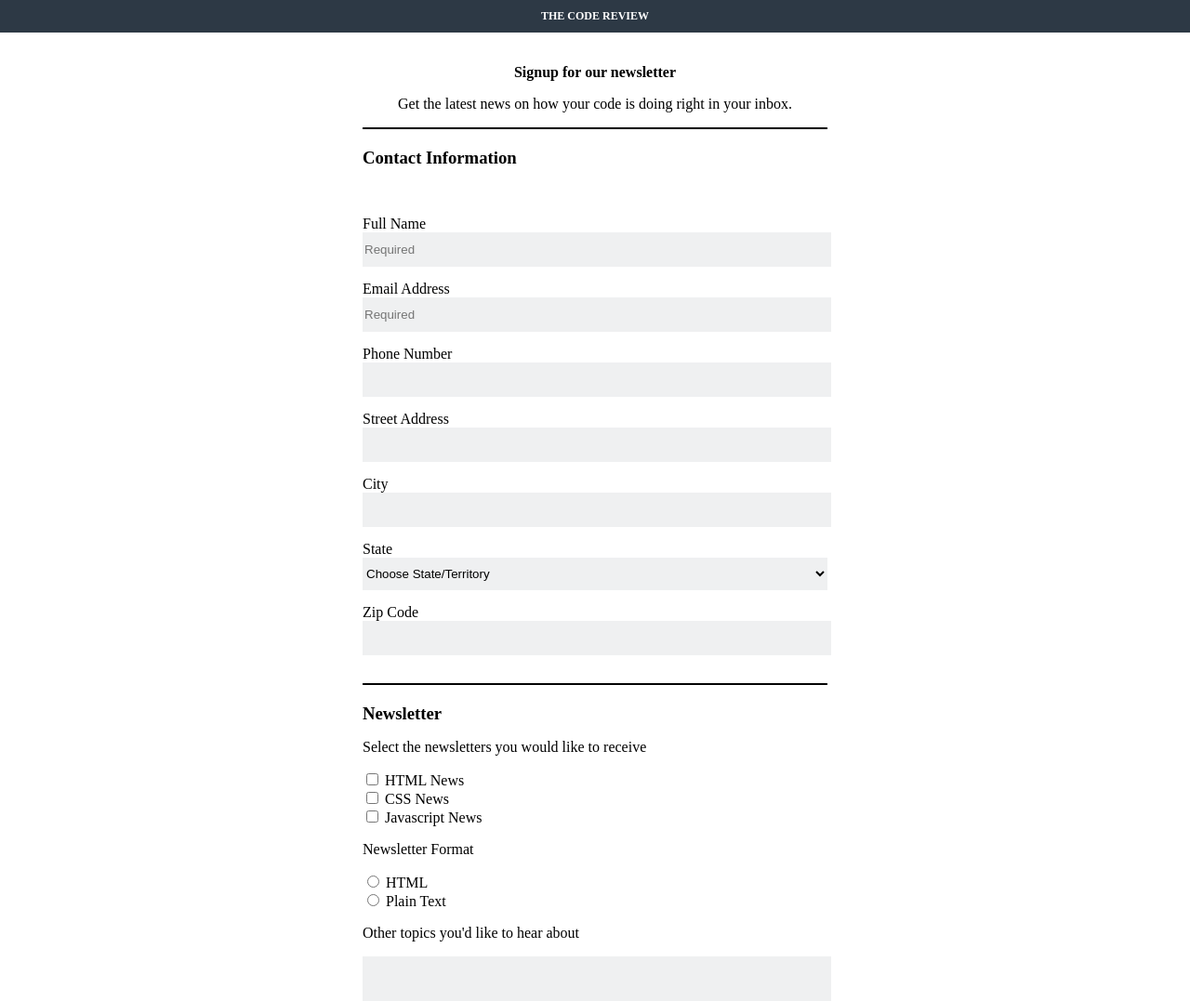
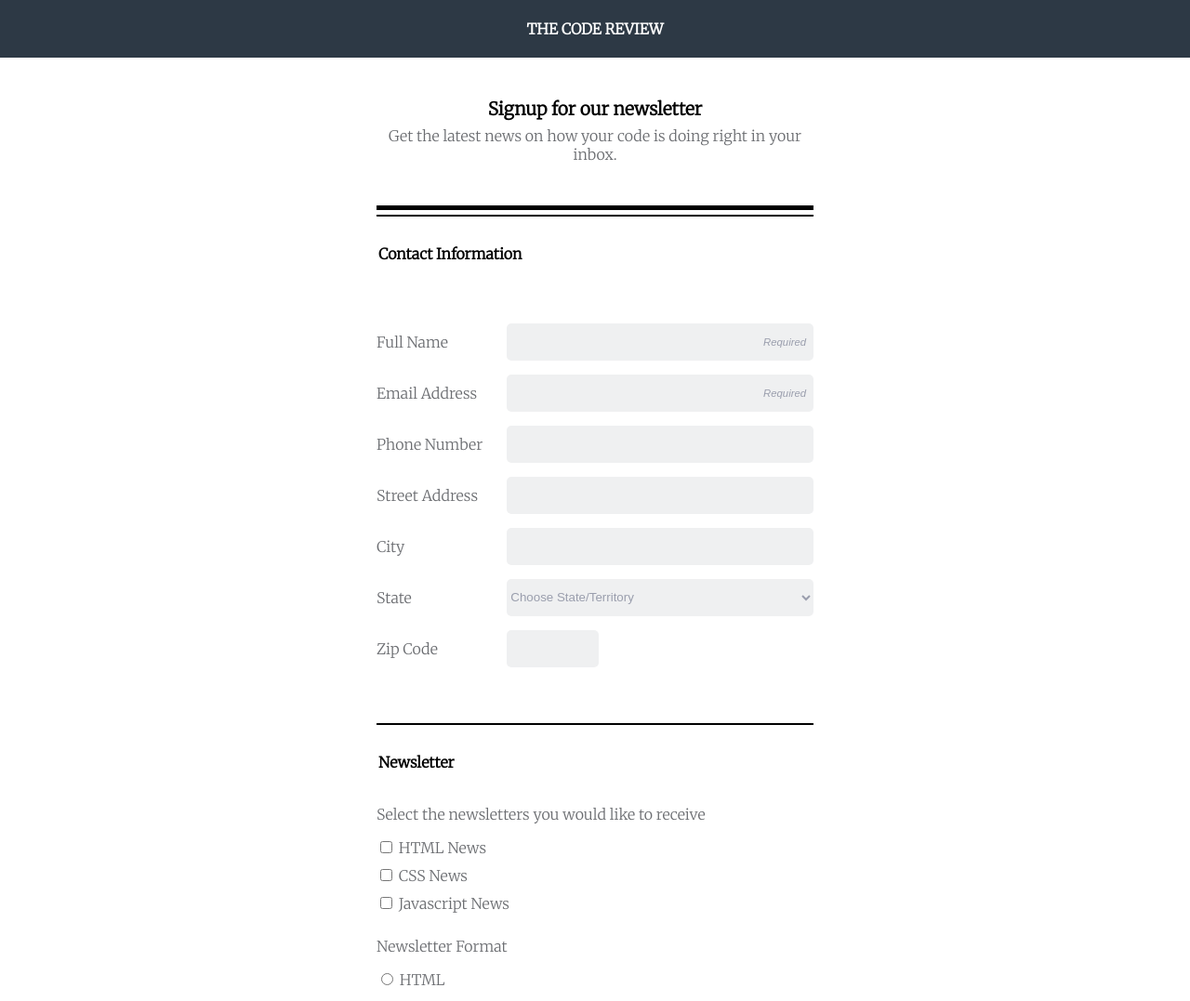
Before and after one commit to Brady1138/Unit-03---Online-Registration-Form, a plain HTML site: page index.html in a window 1280 px wide. Shown: the top 1077 px of the page at 93% size. Drawn offline with Linux system fonts and the light colour scheme.

Commit message:
1.0.0
Completed front end

```diff
--- a/index.html
+++ b/index.html
@@ -4,6 +4,11 @@
     <meta charset="UTF-8">
     <meta http-equiv="X-UA-Compatible" content="IE=edge">
     <meta name="viewport" content="width=device-width, initial-scale=1.0">
+    <link rel="preconnect" href="https://fonts.googleapis.com">
+    <link rel="preconnect" href="https://fonts.gstatic.com" crossorigin>
+    <link rel="preconnect" href="https://fonts.googleapis.com">
+    <link rel="preconnect" href="https://fonts.gstatic.com" crossorigin>
+    <link href="https://fonts.googleapis.com/css2?family=Merriweather:ital,wght@0,300;1,700&display=swap" rel="stylesheet">
     <link rel="stylesheet" href="style.css">
     <title>Online Form</title>
 </head>
@@ -14,27 +19,50 @@
     <main>
         <h2>Signup for our newsletter</h2>
         <p>Get the latest news on how your code is doing right in your inbox.</p>
+        <div class="spacer_field"></div>
         <form action="index.html" method="post">
+            <div class="spacer_line"></div>
             <fieldset>
-                <h3>Contact Information</h3><br>
+                <legend>Contact Information</legend><br>
             <br>
+                <div class="entry">
+                <label for="name" class="open_fields">Full Name</label><br>
+                <div class="these_inputs">
+                <input type="text" id="name" class="first_field" name="name" placeholder="Required"><br>
+                </div>
+            </div>
 
-                <label for="name" class="open_fields">Full Name</label>
-                <input type="text" id="name" class="first_field" name="name" placeholder="Required"><br>
+                <div class="entry">
+                <label for="email" class="open_fields">Email Address</label><br>
+                <div class="these_inputs">
+                <input type="email" id="email" class="first_field" name="email" placeholder="Required"><br>
+            </div>
+                </div>
 
-                <label for="email" class="open_fields">Email Address</label>
-                <input type="email" id="email" class="first_field" name="email" placeholder="Required"><br>
+                <div class="entry">
+                <label for="phone" class="open_fields">Phone Number</label><br>
+                <div class="these_inputs">
+                <input type="text" id="phone" class="first_field" name="phone"><br>
+            </div>
+                </div>
 
-                <label for="phone" class="open_fields">Phone Number</label>
-                <input type="text" id="phone" class="first_field" name="phone"><br>
+                <div class="entry">
+                <label for="address" class="open_fields">Street Address</label><br>
+                <div class="these_inputs">
+                <input type="text" id="address" class="first_field" name="address"><br>
+            </div>
+                </div>
 
-                <label for="address" class="open_fields">Street Address</label>
-                <input type="text" id="address" class="first_field" name="address"><br>
+                <div class="entry">
+                <label for="city" class="open_fields">City</label><br>
+                <div class="these_inputs">
+                <input type="text" id="city" class="first_field" name="city"><br>
+            </div>
+                </div>
 
-                <label for="city" class="open_fields">City</label>
-                <input type="text" id="city" class="first_field" name="city"><br>
-
-                <label for="state" class="open_fields">State</label>
+                <div class="entry">
+                <label for="state" class="open_fields">State</label><br>
+                <div class="these_inputs">
                 <select name="state" id="state" class="first_field">
                     <option value="">Choose State/Territory</option>
                     <optgroup label="States">
@@ -99,33 +127,56 @@
                         <option value="Virgin Islands">Virgin Islands</option>
                     </optgroup>
                 </select><br>
+            </div>
+            </div>
 
-                <label for="zip" class="open_fields">Zip Code</label>
+            <div class="entry">
+                <label for="zip" class="open_fields">Zip Code</label><br><br>
+                <div class="these_inputs" id="zip_entry">
                 <input type="number" name="zip" id="zip" class="first_field">
+            </div>
+        </div>
             </fieldset>
+
+            <div class="spacer_line"></div>
+
             <fieldset>
-                <h3>Newsletter</h3>
+                <legend>Newsletter</legend>
                 <p>Select the newsletters you would like to receive</p>
                 <div class="second_field">
+                <div class="select">
                 <input type="checkbox" name="html" id="html">
                 <label for="html">HTML News</label>
                 <br>
+            </div>
+
+                <div class="select">
                 <input type="checkbox" name="css" id="css">
                 <label for="css">CSS News</label>
                 <br>
+            </div>
+
+                <div class="select">
                 <input type="checkbox" name="javascript" id="javascript">
                 <label for="javascript">Javascript News</label>
                 <br>
                 </div>
+            </div>
 
                 <p>Newsletter Format</p>
                 <div class="second_field">
+                <div class="select">
                 <input type="radio" id="code" name="format">
                 <label for="code">HTML</label>
+                </div>
                 <br>
+
+                <div class="select">
                 <input type="radio" id="text" name="format">
                 <label for="text">Plain Text</label>
                 </div>
+            </div>
+
                 <p>Other topics you'd like to hear about</p>
                 <textarea name="topics" id="topics"></textarea>
                 <br>
--- a/style.css
+++ b/style.css
@@ -4,13 +4,28 @@ input, select, textarea {
     outline: none;
     background: none;
   }
+
+input,
+select,
+button,
+textarea {
+    border-radius: 5px;
+}
+
 /*-----browser select reset-----*/
 
-
+* {
+    /* border: 1px solid red; */
+}
 body {
-    margin: 0;
+    font-family: 'Merriweather', serif;
+    color: rgb(107, 109, 113);
+    display: flex;
+    flex-direction: column;
+    margin: 0 auto;
     padding: 0;
     text-align: center;
+    align-items: center;
 }
 
 header {
@@ -23,36 +38,45 @@ header {
     background-color: rgb(45,57,69);
 }
 
+main>p {
+    width: 95%;
+    height: auto;
+    margin: -9px auto 50px auto;
+}
+
 h1 {
-    font-size: .75em;
+    font-size: 1em;
     padding: 10px;
+    font-weight: bold;
 }
 
 h2 {
-    font-size: 1em;
-    margin-top: 8%;
+    font-size: 1.2em;
+    margin-top: 75px;
 }
 
-h3 {
-    margin: 0;
+legend {
+    font-weight: bold;
+}
+
+h2,
+legend {
+    color: black;
 }
 
 form {
-    max-width: 500px;
-    display: block;
+    width: 95%;
     align-items: center;
-    width: 90%;
-    margin: auto;
+    margin: 0 auto;
 }
 
 fieldset {
     border: none;
-    margin: 10px 0;
+    margin: 30px 0;
     padding: 20px 0;
-    border-top: 2px solid black;
 }
 
-fieldset p, h3 {
+fieldset p, legend {
     text-align: left;
 }
 
@@ -68,14 +92,19 @@ button {
     border: none;
     color: white;
     background-color: rgb(78,187,181);
+    margin-top: 20px;
 }
 
 button:hover {
     background-color: rgb(66, 156, 151);
 }
 
+footer {
+    font-style: italic;
+}
 /*-----field selectors-----*/
 .first_field, select {
+    color: rgb(154, 158, 173);
     width: 100%;
     height: 35px;
     background-color: #eff0f1;
@@ -85,7 +114,14 @@ button:hover {
 .first_field:focus {
     box-sizing: border-box;
     border: 2px solid rgb(86, 80, 80);
-    border-radius: 5px;
+}
+
+.first_field::placeholder {
+    color: rgb(154, 158, 173);
+    font-size: .85em;
+    text-align: right;
+    padding-right: 8px;
+    font-style: italic;
 }
 
 .second_field {
@@ -95,4 +131,75 @@ button:hover {
 .open_fields {
     float: left;
     padding-top: 15px;
+    padding-bottom: 10px
 }
+
+.spacer_field {
+    width: 95%;
+    height: 5px;
+    margin: -5px auto;
+    background-color: black;
+}
+
+.select {
+    padding-bottom: 10px;
+}
+
+#zip {
+    width: 50%;
+    /* float: left; */
+}
+
+#zip_entry {
+    width: 100%;
+}
+
+#zip_entry input {
+    float: left;
+    margin-left: -70px;
+}
+
+.spacer_line {
+    background-color: black;
+    width: 100%;
+    height: 2px;
+    margin-top: 10px;
+}
+
+@media (min-width: 768px) {
+    .these_inputs {
+        width: 100%;
+        align-items: center;
+        padding-top: 5px;
+    }
+
+    .entry {
+        width: 100%;
+        height: auto;
+        display: flex;
+        margin-bottom: 10px;
+    }
+    .first_field, select {
+        width: 100%;
+        height: 40px;
+        padding: 0;
+        margin: 0 auto;
+    }
+
+    .open_fields  {
+        width: 200px;
+        text-align: left;
+    }
+
+   #zip {
+        width: 30%;
+    }
+
+    #zip_entry input {
+        margin-left: 0;
+    }
+
+    h2 {
+        margin-top: 120px;
+    }
+}
```
